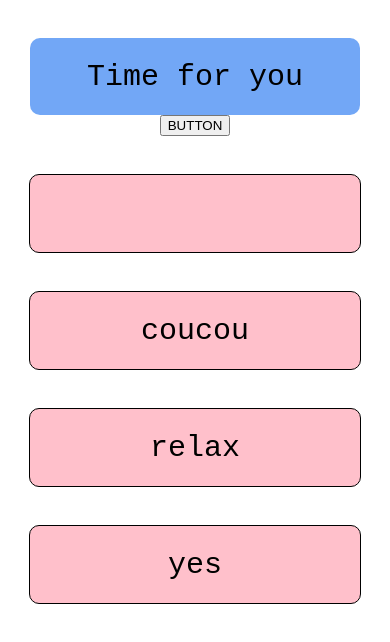
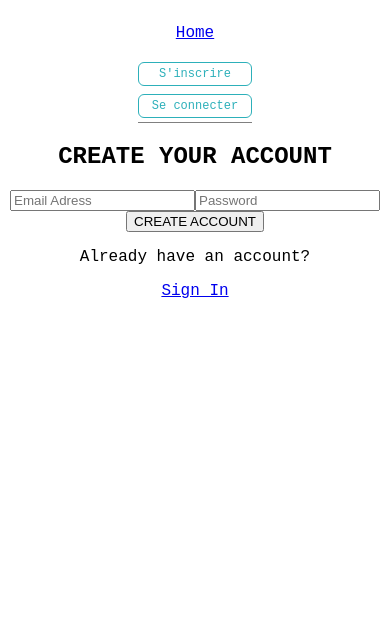
Before and after one commit to louisegn/web-app-test, a React (Create React App) app: page /user/signup in a window 390 px wide. Shown: the top 642 px of the page. Built offline with nearby package versions, Linux system fonts and the light colour scheme; no server answers.

Commit message:
auth test

```diff
--- a/package.json
+++ b/package.json
@@ -7,9 +7,12 @@
     "@testing-library/react": "^13.4.0",
     "@testing-library/user-event": "^13.5.0",
     "axios": "^1.3.4",
+    "js-cookie": "^3.0.1",
     "react": "^18.2.0",
     "react-dom": "^18.2.0",
+    "react-router-dom": "^6.8.2",
     "react-scripts": "5.0.1",
+    "sass": "^1.58.3",
     "web-vitals": "^2.1.4"
   },
   "scripts": {
--- a/src/App.js
+++ b/src/App.js
@@ -1,10 +1,31 @@
 import "./App.css";
 import { useEffect, useState } from "react";
+import { BrowserRouter as Router, Routes, Route } from "react-router-dom";
 import axios from "axios";
+import Cookies from "js-cookie";
+
+//components
+import Header from "./components/Header/Header";
+
+//views
+import Home from "./views/Home/Home";
+import Signin from "./views/Signin/Signin";
+import Signup from "./views/Singup/Signup";
 
 function App() {
   const [refresh, setRefresh] = useState(false);
   const [data, setData] = useState();
+
+  const [token, setToken] = useState(Cookies.get("COOKIETEST") || null);
+
+  const setUser = (token) => {
+    if (token !== null) {
+      Cookies.set("COOKIETEST", token);
+    } else {
+      Cookies.remove("COOKIETEST");
+    }
+    setToken(token);
+  };
 
   useEffect(() => {
     const fetchData = async () => {
@@ -21,12 +42,25 @@ function App() {
 
   return (
     <div className="App">
-      <div className="header">Time for you</div>
-      <button onClick={() => setRefresh(!refresh)}>BUTTON</button>
-      <div className="rubrique">{data}</div>
-      <div className="rubrique">coucou</div>
-      <div className="rubrique">relax</div>
-      <div className="rubrique">yes</div>
+      <Router>
+        <Header token={token} setUser={setUser} />
+        <Routes>
+          <Route
+            path="/"
+            element={
+              <Home data={data} refresh={refresh} setRefresh={setRefresh} />
+            }
+          />
+          <Route
+            path="/user/signup"
+            element={<Signup setUser={setUser} />}
+          ></Route>
+          <Route
+            path="/user/signin"
+            element={<Signin setUser={setUser} />}
+          ></Route>
+        </Routes>
+      </Router>
     </div>
   );
 }
--- /dev/null
+++ b/src/components/Header/Header.js
@@ -0,0 +1,40 @@
+import "./header.scss";
+import { Link, useNavigate } from "react-router-dom";
+
+const Header = ({ token, setUser }) => {
+  // const [search, setSearch] = useState("");
+  const navigate = useNavigate();
+  return (
+    <div className="header-main">
+      <Link to="/">
+        <p>Home</p>
+      </Link>
+      <div>
+        <div className="right-part">
+          {token === null ? (
+            <>
+              <div className="button">
+                <Link to="/user/signup">S'inscrire</Link>
+              </div>
+              <div className="button">
+                <Link to="/user/signin">Se connecter</Link>
+              </div>
+            </>
+          ) : (
+            <button
+              className="logout"
+              onClick={() => {
+                setUser(null);
+                navigate("/");
+              }}
+            >
+              Se déconnecter
+            </button>
+          )}
+        </div>
+      </div>
+    </div>
+  );
+};
+
+export default Header;
--- /dev/null
+++ b/src/components/Header/header.scss
@@ -0,0 +1,101 @@
+.header-main {
+  display: flex;
+  justify-content: space-around;
+  align-items: center;
+  border-bottom: gray solid 1px;
+  a {
+    .logo {
+      width: 120px;
+    }
+  }
+  .right-part {
+    // border: #c2175b solid 2px;
+    // width: 400px;
+    display: flex;
+    justify-content: space-between;
+    a {
+      text-decoration: none;
+      color: #2db0ba;
+      font-size: 12px;
+    }
+    .button {
+      border: #2db0ba solid 1px;
+      height: 30px;
+      width: 114px;
+      box-sizing: border-box;
+      border-radius: 6px;
+      display: flex;
+      justify-content: center;
+      align-items: center;
+      margin: 0 8px;
+    }
+    .articles-button {
+      height: 30px;
+      width: 114px;
+      text-align: center;
+      box-sizing: border-box;
+      background-color: #2db0ba;
+      border-radius: 6px;
+      display: flex;
+      justify-content: center;
+      align-items: center;
+      margin: 0 8px;
+      a {
+        color: white;
+      }
+    }
+    .logout {
+      background-color: #c2175b;
+      border: none;
+      border-radius: 6px;
+      height: 30px;
+      width: 114px;
+      color: white;
+      cursor: pointer;
+      display: flex;
+      justify-content: center;
+      align-items: center;
+      margin: 0 8px;
+    }
+  }
+}
+
+@media (max-width: 1100px) {
+  .header-main {
+    .right-part {
+      // border: #c2175b solid 1px;
+      display: flex;
+      flex-direction: column;
+      align-items: center;
+      justify-content: space-between;
+      height: 100%;
+      .button,
+      button,
+      .articles-button {
+        height: 24px;
+        margin: 4px 0;
+      }
+    }
+  }
+}
+
+@media (max-width: 820px) {
+  .header-main {
+    a {
+      .logo {
+        width: 80px;
+      }
+    }
+  }
+}
+
+@media (max-width: 430px) {
+  .header-main {
+    flex-direction: column;
+    a {
+      .logo {
+        width: 40px;
+      }
+    }
+  }
+}
--- /dev/null
+++ b/src/views/Home/Home.js
@@ -0,0 +1,13 @@
+// import { useState } from "react";
+
+const Home = ({ data, refresh, setRefresh }) => {
+  return (
+    <div>
+      <div className="header">Time for you</div>
+      <button onClick={() => setRefresh(!refresh)}>BUTTON</button>
+      <div className="rubrique">{data}</div>
+    </div>
+  );
+};
+
+export default Home;
--- /dev/null
+++ b/src/views/Signin/Signin.js
@@ -0,0 +1,64 @@
+import axios from "axios";
+import { useState } from "react";
+import { Link, useNavigate } from "react-router-dom";
+
+// import "../assets/css/login.scss";
+
+const Signin = ({ setUser, setUserId }) => {
+  const [email, setEmail] = useState("");
+  const [password, setPassword] = useState("");
+
+  const navigate = useNavigate();
+
+  const handleSubmit = async (e) => {
+    e.preventDefault();
+    try {
+      const response = await axios.post("http://localhost:3000/user/signin", {
+        email: email,
+        password: password,
+      });
+      // console.log("COOKIE", response.data.token);
+      if (response.data) {
+        // console.log("yesppp");
+        setUser(response.data.token);
+        setUserId(response.data);
+        navigate("/");
+      }
+      // console.log(response.data);
+      // alert("ALLESS GOOOOD");
+    } catch (error) {
+      console.log(error.message);
+    }
+  };
+
+  return (
+    <div className="login-main">
+      <h2>SIGN IN</h2>
+      <form className="form-container" onSubmit={handleSubmit}>
+        <input
+          className="input-text"
+          type="text"
+          placeholder="Email Adress"
+          value={email}
+          onChange={(event) => {
+            setEmail(event.target.value);
+          }}
+        />
+        <input
+          className="input-text"
+          type="text"
+          placeholder="Password"
+          value={password}
+          onChange={(event) => {
+            setPassword(event.target.value);
+          }}
+        />
+        <input className="input-submit" type="submit" value="SIGN IN" />
+      </form>
+      <div className="separator"></div>
+      <Link to="/user/signup">CREATE AN ACCOUNT</Link>
+    </div>
+  );
+};
+
+export default Signin;
--- /dev/null
+++ b/src/views/Singup/Signup.js
@@ -0,0 +1,78 @@
+import axios from "axios";
+import { useState } from "react";
+import { Link, useNavigate } from "react-router-dom";
+
+// import "../assets/css/signup.scss";
+
+const Signup = ({ setUser }) => {
+  //   const [username, setUsername] = useState("");
+  const [email, setEmail] = useState("");
+  const [password, setPassword] = useState("");
+  const [errorMessage, setErrorMessage] = useState("");
+
+  const navigate = useNavigate();
+
+  const handleSubmit = async (e) => {
+    try {
+      e.preventDefault();
+      const response = await axios.post("http://localhost:3000/user/signup", {
+        // username: username,
+        email: email,
+        password: password,
+      });
+      if (response.data) {
+        // console.log("yesppp");
+        setUser(response.data.token);
+        navigate("/");
+      }
+    } catch (error) {
+      console.log(error.message);
+      //   if (error.response.status === 409) {
+      //     setErrorMessage("Cet email a déjà un compte");
+      //   }
+    }
+  };
+
+  return (
+    <div className="signup-main">
+      <h2>CREATE YOUR ACCOUNT</h2>
+      <form className="form-container" onSubmit={handleSubmit}>
+        {/* <input
+          className="input-text"
+          type="text"
+          placeholder="Username"
+          value={username}
+          onChange={(event) => {
+            setUsername(event.target.value);
+          }}
+        /> */}
+        <input
+          className="input-text"
+          type="text"
+          placeholder="Email Adress"
+          value={email}
+          onChange={(event) => {
+            setEmail(event.target.value);
+          }}
+        />
+        <input
+          className="input-text"
+          type="text"
+          placeholder="Password"
+          value={password}
+          onChange={(event) => {
+            setPassword(event.target.value);
+          }}
+        />
+        <input className="input-submit" type="submit" value="CREATE ACCOUNT" />
+        <p className="error-msg">{errorMessage}</p>
+      </form>
+      <div className="sign-in">
+        <p>Already have an account?</p>
+        <Link to="/user/signin">Sign In</Link>
+      </div>
+    </div>
+  );
+};
+
+export default Signup;
```
Also changed, not shown: src/views/Home/Home.module.css (added), src/views/Signin/Signin.module.css (added), src/views/Singup/Signup.module.css (added), 1 other file (tests, documents, lock files or other folders).
